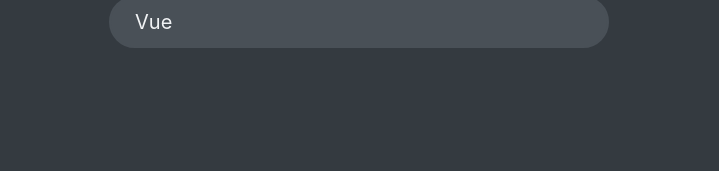
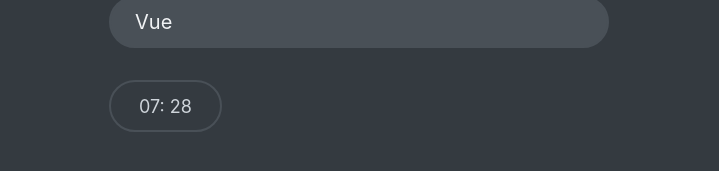
Before and after one commit to C0SMlC/react, a React (Create React App) app in the folder react-quiz/: page / in a window 1280 px wide. Both pictures are taken after a click on the button "Start Quiz". Shown: the part 569-740 px from the top of the page, without its empty margins (281-1000 px from the left). Built offline with nearby package versions, Linux system fonts and the light colour scheme; data requests are answered from the project's data file.

Commit message:
Project complete

```diff
--- a/react-quiz/src/component/App.js
+++ b/react-quiz/src/component/App.js
@@ -8,6 +8,9 @@
 import Progress from './Progress';
 import FinishScreen from './FinishScreen';
 import Button from './Button';
+import Timer from './Timer';
+
+const SEC_PER_QUESTION = 30;
 
 const initialState = {
   questions: [],
@@ -16,6 +19,7 @@
   index: 0,
   answer: null,
   points: 0,
+  secondsRemaining: null,
 };
 
 function reducer(state, action) {
@@ -36,6 +40,7 @@
       return {
         ...state,
         status: 'active',
+        secondsRemaining: state.questions.length * SEC_PER_QUESTION,
       };
     case 'finish':
       return {
@@ -67,15 +72,22 @@
         index: state.index + 1,
         answer: null,
       };
+
+    case 'tick':
+      return {
+        ...state,
+        status: state.secondsRemaining === 0 ? 'finish' : state.status,
+        secondsRemaining: state.secondsRemaining - 1,
+      };
     default:
       throw new Error('undefined action');
   }
 }
 function App() {
-  const [{ questions, status, index, answer, points }, dispatch] = useReducer(
-    reducer,
-    initialState
-  );
+  const [
+    { questions, status, index, answer, points, secondsRemaining },
+    dispatch,
+  ] = useReducer(reducer, initialState);
 
   const maxPoints = questions.reduce((prev, next) => {
     return prev + next.points;
@@ -127,7 +139,9 @@
         {status === 'finish' && (
           <FinishScreen maxPoints={maxPoints} points={points} />
         )}
-
+        {status === 'active' && (
+          <Timer dispatch={dispatch} secondsRemaining={secondsRemaining} />
+        )}
         <Button
           answer={answer}
           dispatch={dispatch}
--- /dev/null
+++ b/react-quiz/src/component/Timer.js
@@ -0,0 +1,23 @@
+import React, { useEffect } from 'react';
+
+function Timer({ dispatch, secondsRemaining }) {
+  const mins = Math.floor(secondsRemaining / 60);
+  const secs = Math.floor(secondsRemaining % 60);
+
+  useEffect(() => {
+    const id = setInterval(() => {
+      dispatch({ type: 'tick' });
+    }, 1000);
+
+    return () => clearInterval(id);
+  }, [dispatch]);
+  return (
+    <div className="timer">
+      {mins < 10 ? '0' : ''}
+      {mins}: {secs < 10 ? '0' : ''}
+      {secs}
+    </div>
+  );
+}
+
+export default Timer;
```
